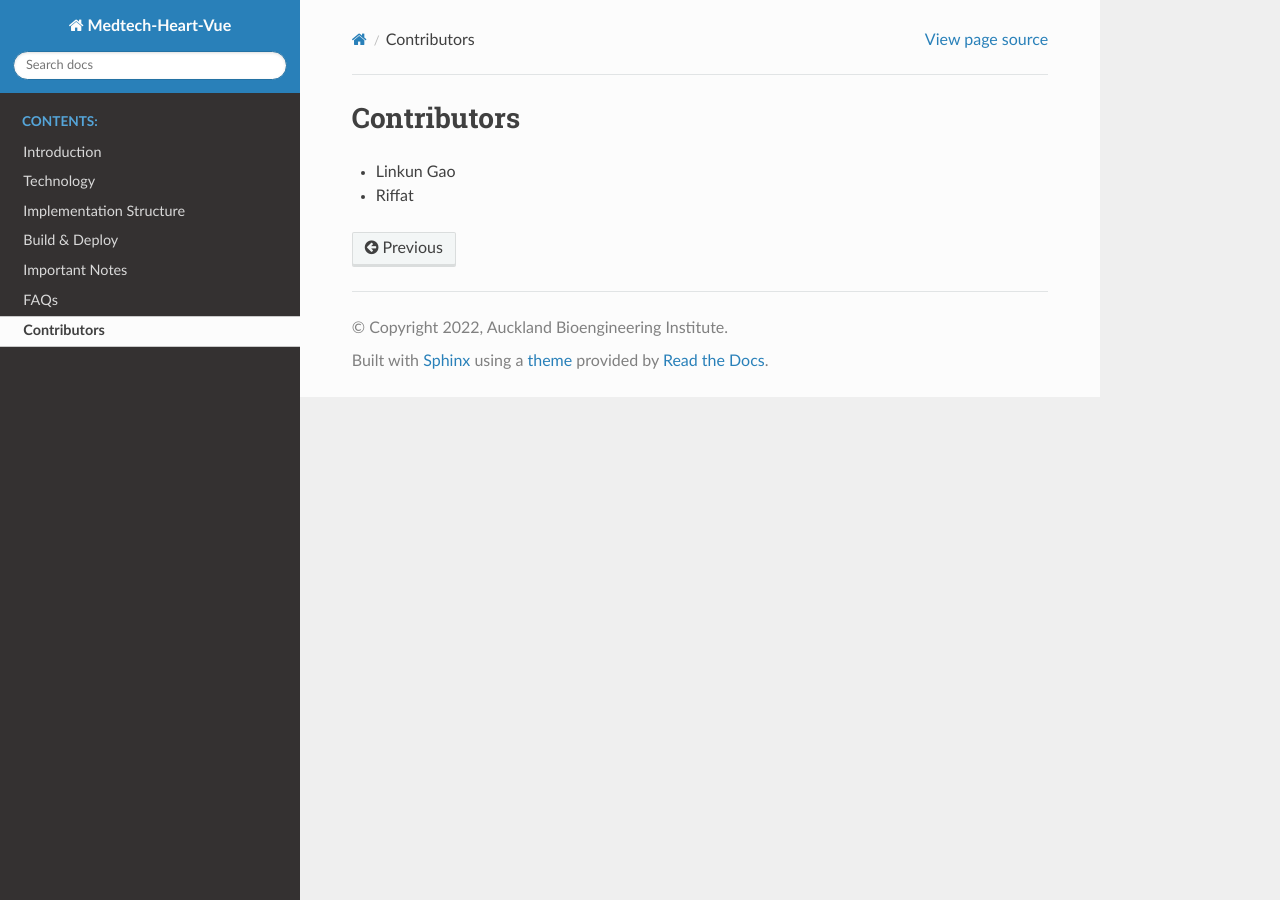
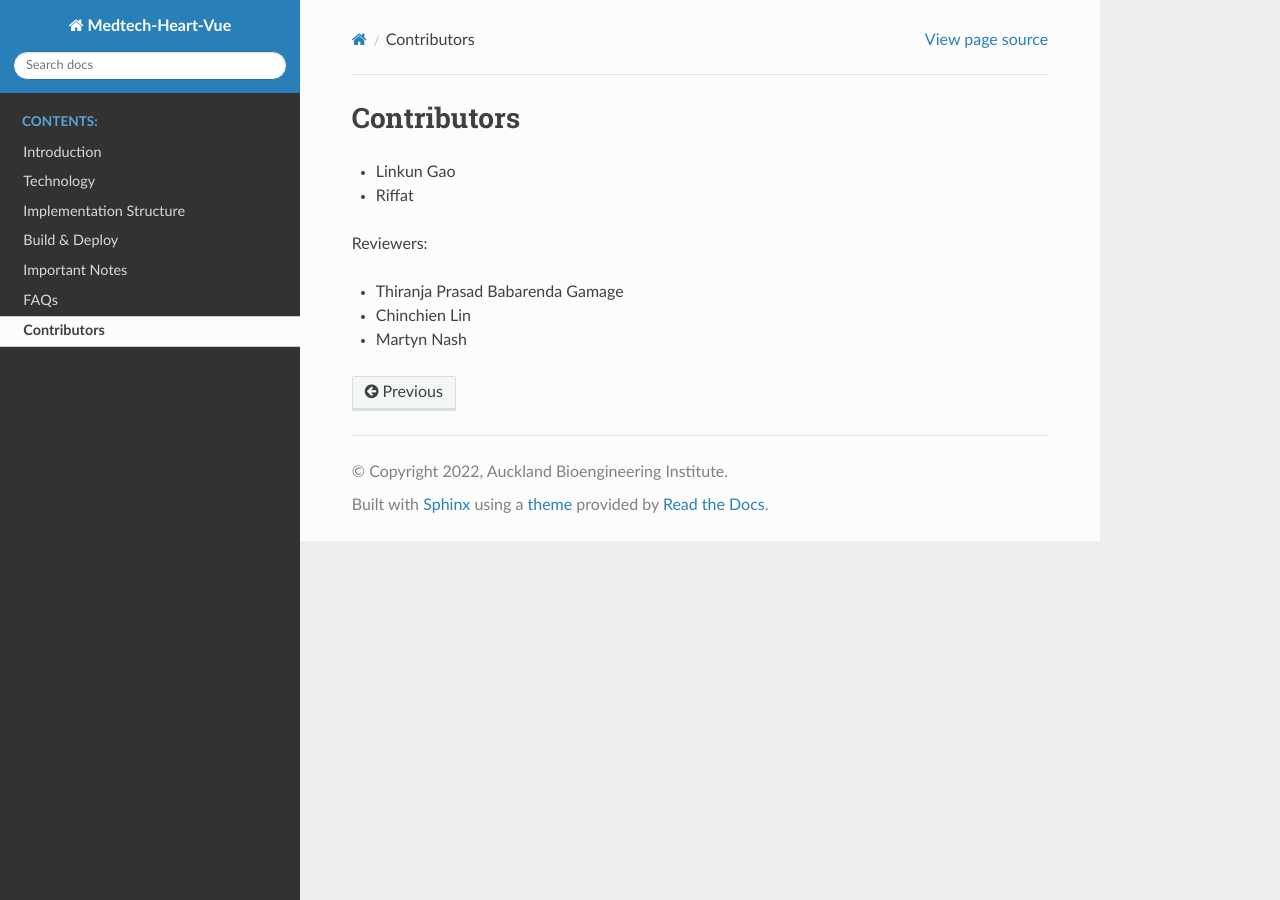
Before and after one commit to ABI-Web-Apps/medtech-heart-vue, a Sphinx documentation site: the page built from docs/source/contributors.md, in a window 1280 px wide. Built offline with Sphinx 7.4.7 and the Read the Docs theme 2.0.0, drawn with Linux system fonts in a browser that asks for light colours; pages that are not in the unit, such as notebooks, are missing from menus.

Commit message:
add reviewers

```diff
--- a/docs/source/contributors.md
+++ b/docs/source/contributors.md
@@ -2,3 +2,9 @@
 
 - Linkun Gao
 - Riffat
+
+Reviewers:
+
+- Thiranja Prasad Babarenda Gamage
+- Chinchien Lin
+- Martyn Nash
```
